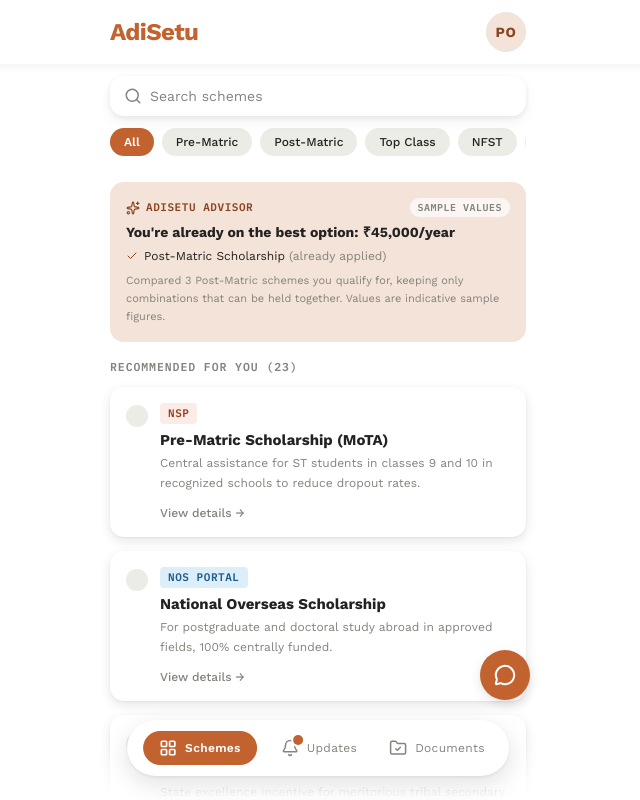
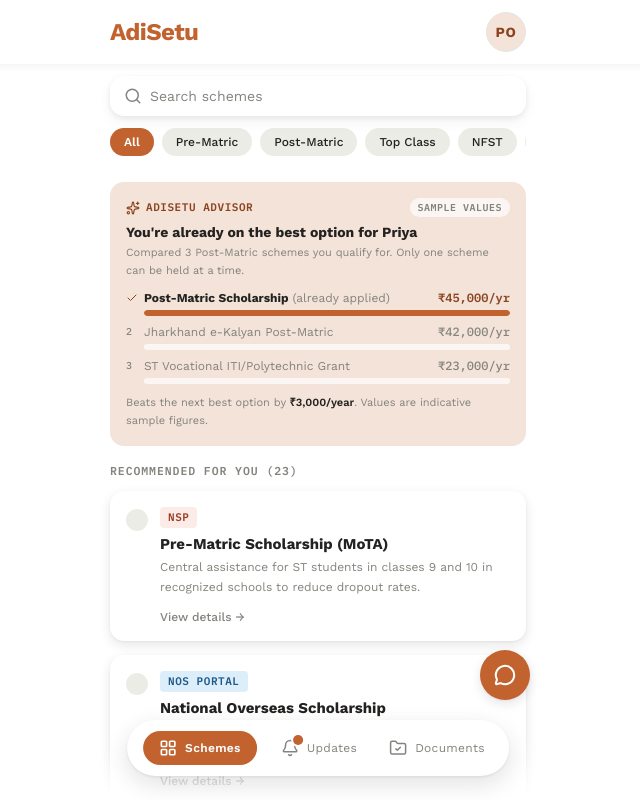
Before and after one commit to rogeralukka/AdiSetu, a React (Vite) app in the folder frontend/: page / in a window 1280 px wide. Shown: the whole page, without its empty margins (322-962 px from the left). Built offline with nearby package versions, Linux system fonts and the light colour scheme; sample sign-in values are in the browser's storage.

Commit message:
feat(advisor): rank eligible schemes with visual comparison bars and enforce one scheme at a time

```diff
--- a/frontend/src/data/schemeRules.js
+++ b/frontend/src/data/schemeRules.js
@@ -1,22 +1,20 @@
-// Scheme combination rules + "AdiSetu Advisor" (rule-based, deterministic).
+// Scheme rules + "AdiSetu Advisor" (rule-based, deterministic).
 //
-// PROTOTYPE RULES: these encode the single-benefit principle (a student generally cannot
-// hold two scholarships of the same level, or scholarships from different levels, at the same time).
-// They are meant to be configured by the Super Admin (Eligibility Criteria tab) and MUST be
-// confirmed against current MoTA guidelines before production. Values are INDICATIVE sample
-// figures used only to rank options in the prototype - not official amounts.
+// PROTOTYPE RULE: the problem statement notes that a student can avail only ONE scholarship/fellowship
+// scheme at a time, so every pair of schemes conflicts by default. The rule set is meant to be configured by
+// the Super Admin (Eligibility Criteria tab) and confirmed against current MoTA guidelines before production.
+// Values are INDICATIVE sample figures used only to rank options in the prototype - not official amounts.
 
 // value      = indicative annual benefit in INR (sample data)
-// stackable  = a supplementary grant/award that may be held alongside one main scholarship of the same level
 // state      = only for residents of that state (omit = central scheme)
 // requiresInstitution / requiresTribeGroup = extra eligibility conditions
 export const SCHEME_META = {
   // Pre-Matric
   pre: { value: 8000 },
-  'pre-odisha': { value: 5000, state: 'Odisha', stackable: true },
+  'pre-odisha': { value: 5000, state: 'Odisha' },
   'pre-jharkhand': { value: 4500, state: 'Jharkhand' },
-  'pre-emrs': { value: 6000, stackable: true, requiresInstitution: 'Eklavya' },
-  'pre-pvtg': { value: 10500, stackable: true, requiresTribeGroup: 'PVTG' },
+  'pre-emrs': { value: 6000, requiresInstitution: 'Eklavya' },
+  'pre-pvtg': { value: 10500, requiresTribeGroup: 'PVTG' },
   'pre-mp': { value: 4000, state: 'Madhya Pradesh' },
   // Post-Matric
   pm: { value: 45000 },
@@ -45,14 +43,14 @@ export const SCHEME_META = {
 
 export const RULES = {
   sameLevel: {
-    id: 'same-level',
-    label: 'One scholarship per level',
-    text: 'Only one main scholarship of the same level can be held at a time.',
+    id: 'one-at-a-time',
+    label: 'One scheme at a time',
+    text: 'A student can avail only one scholarship/fellowship scheme at a time.',
   },
   crossLevel: {
-    id: 'cross-level',
-    label: 'One level at a time',
-    text: 'Scholarships for different education levels cannot be held together.',
+    id: 'one-at-a-time',
+    label: 'One scheme at a time',
+    text: 'A student can avail only one scholarship/fellowship scheme at a time.',
   },
 };
 
@@ -72,7 +70,6 @@ export function findConflict(aId, bId, schemes) {
   if (a.category !== b.category) {
     return { rule: RULES.crossLevel, message: RULES.crossLevel.text };
   }
-  if (meta(aId).stackable || meta(bId).stackable) return null;
   return { rule: RULES.sameLevel, message: RULES.sameLevel.text };
 }
 
@@ -140,7 +137,12 @@ export function recommendBundle(student, schemes, appliedIds = []) {
     if (value > best.value) best = { ids, value };
   }
   if (best.ids.length === 0) return null;
+  const ranked = candidates
+    .map((c) => ({ id: c.id, value: meta(c.id).value }))
+    .sort((a, b) => b.value - a.value);
+  const runnerUp = ranked.find((r) => !best.ids.includes(r.id)) || null;
+  const margin = runnerUp ? best.value - runnerUp.value : null;
   const newIds = best.ids.filter((id) => !appliedIds.includes(id));
   const appliedIn = best.ids.filter((id) => appliedIds.includes(id));
-  return { ...best, newIds, appliedIn, category, considered: candidates.length };
+  return { ...best, newIds, appliedIn, category, considered: candidates.length, ranked, runnerUp, margin };
 }
--- a/frontend/src/screens/SchemesScreen.jsx
+++ b/frontend/src/screens/SchemesScreen.jsx
@@ -146,7 +146,8 @@ export default function SchemesScreen() {
 
       {/* Main Content Area: Scheme Cards List scrolling smoothly underneath */}
       <main className="max-w-md mx-auto px-4 pt-4 pb-40 space-y-4">
-        {/* AdiSetu Advisor: best combination of schemes that can be held together */}
+        {/* AdiSetu Advisor: ranks the schemes the student qualifies for and recommends the best one
+            (a student can avail only one scheme at a time) */}
         {recommendation && !searchQuery && (
           <section
             aria-label="Best scheme combination"
@@ -159,33 +160,58 @@ export default function SchemesScreen() {
             </div>
             <p className="text-sm font-bold text-text mt-1.5 leading-snug">
               {recommendation.newIds.length === 0
-                ? `You're already on the best option: ${formatINR(recommendation.value)}/year`
-                : `Best combination for ${currentStudent?.name?.split(' ')[0]}: ${formatINR(recommendation.value)}/year`}
+                ? `You're already on the best option for ${currentStudent?.name?.split(' ')[0]}`
+                : `Best option for ${currentStudent?.name?.split(' ')[0]}: ${nameOf(recommendation.ids[0])}`}
             </p>
-            <ul className="mt-1.5 space-y-0.5">
-              {recommendation.ids.map((id) => (
-                <li key={id} className="text-xs text-text flex items-center gap-1.5">
-                  <Check size={12} className="text-accent-dark flex-shrink-0" />
-                  <span className="truncate">
-                    {nameOf(id)}
-                    {recommendation.appliedIn.includes(id) && (
-                      <span className="text-muted"> (already applied)</span>
-                    )}
-                  </span>
-                </li>
-              ))}
+            <p className="text-[11px] text-muted mt-0.5 leading-relaxed">
+              Compared {recommendation.considered} {recommendation.category} schemes you qualify for. Only one scheme can be held at a time.
+            </p>
+
+            <ul className="mt-2.5 space-y-2" data-testid="advisor-ranking">
+              {recommendation.ranked.map((r, i) => {
+                const isBest = recommendation.ids.includes(r.id);
+                const pct = Math.max(6, Math.round((r.value / recommendation.ranked[0].value) * 100));
+                return (
+                  <li key={r.id}>
+                    <div className="flex items-center gap-1.5 text-xs">
+                      {isBest ? (
+                        <Check size={12} className="text-accent-dark flex-shrink-0" />
+                      ) : (
+                        <span className="w-3 text-[10px] font-mono text-muted flex-shrink-0">{i + 1}</span>
+                      )}
+                      <span className={`truncate ${isBest ? 'font-bold text-text' : 'text-muted'}`}>
+                        {nameOf(r.id)}
+                        {isBest && recommendation.appliedIn.includes(r.id) && (
+                          <span className="font-normal text-muted"> (already applied)</span>
+                        )}
+                      </span>
+                      <span className={`ml-auto flex-shrink-0 font-mono ${isBest ? 'font-bold text-accent-dark' : 'text-muted'}`}>
+                        {formatINR(r.value)}/yr
+                      </span>
+                    </div>
+                    <div className="mt-1 ml-[18px] h-1.5 rounded-full bg-white/70 overflow-hidden">
+                      <div
+                        className={`h-full rounded-full ${isBest ? 'bg-accent' : 'bg-muted/40'}`}
+                        style={{ width: `${pct}%` }}
+                      />
+                    </div>
+                  </li>
+                );
+              })}
             </ul>
-            <p className="text-[11px] text-muted mt-2 leading-relaxed">
-              Compared {recommendation.considered} {recommendation.category} schemes you qualify for, keeping only
-              combinations that can be held together. Values are indicative sample figures.
-            </p>
+
+            {recommendation.margin > 0 && (
+              <p className="text-[11px] text-muted mt-2.5 leading-relaxed">
+                Beats the next best option by <span className="font-semibold text-text">{formatINR(recommendation.margin)}/year</span>. Values are indicative sample figures.
+              </p>
+            )}
             {recommendation.newIds.length > 0 && (
               <button
                 type="button"
                 onClick={selectRecommended}
                 className="mt-2.5 h-8 px-3.5 rounded-full bg-accent text-white text-xs font-bold active:scale-95 transition-transform"
               >
-                Select {recommendation.appliedIn.length > 0 ? 'the new ones' : 'these'}
+                Select best option
               </button>
             )}
           </section>
```
